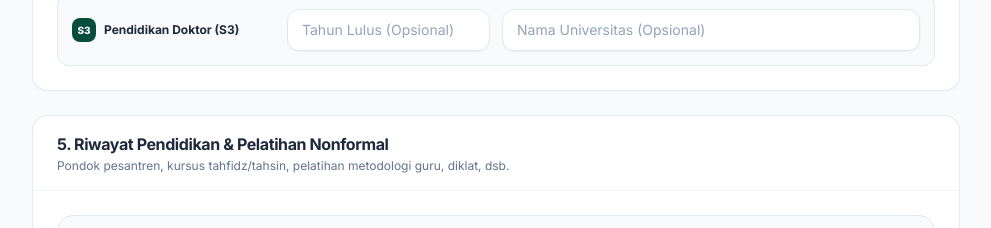
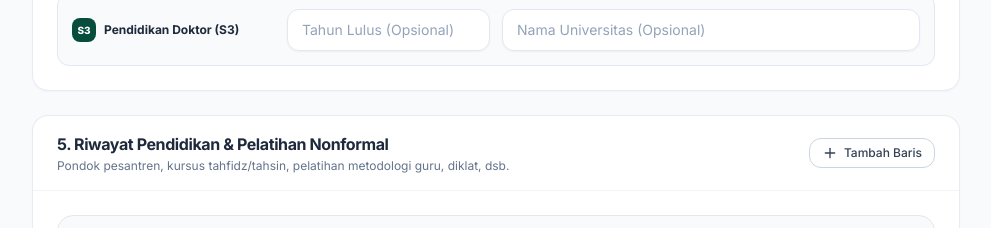
Before and after one commit to irsyammaulana3012-web/Kepegawaian, a React (Vite) app: page /employees/new in a window 1280 px wide. Shown: the part 2300-2528 px from the top of the page, without its empty margins (288-1279 px from the left). Built offline with nearby package versions, Linux system fonts and the light colour scheme; no server answers.

Commit message:
Fix build errors for Vercel deployment

```diff
--- a/src/pages/employees/EmployeeDetail.tsx
+++ b/src/pages/employees/EmployeeDetail.tsx
@@ -20,7 +20,8 @@ import {
   Sparkles,
   ShieldCheck,
   CheckCircle2,
-  Printer
+  Printer,
+  CreditCard
 } from 'lucide-react';
 import { Employee } from '../../types';
 import { employeeService } from '../../services/employeeService';
--- a/src/pages/employees/EmployeeEducationTab.tsx
+++ b/src/pages/employees/EmployeeEducationTab.tsx
@@ -1,3 +1,5 @@
+import React, { useState, useEffect } from 'react';
+import { GraduationCap, BookOpen, Plus, Edit2, Trash2 } from 'lucide-react';
 import { Employee, EmployeeEducation } from '../../types';
 import { educationService } from '../../services/educationService';
 import { employeeService } from '../../services/employeeService';
--- a/src/pages/employees/EmployeeForm.tsx
+++ b/src/pages/employees/EmployeeForm.tsx
@@ -878,7 +878,7 @@ export const EmployeeForm: React.FC = () => {
       <Card
         title="5. Riwayat Pendidikan & Pelatihan Nonformal"
         subtitle="Pondok pesantren, kursus tahfidz/tahsin, pelatihan metodologi guru, diklat, dsb."
-        headerAction={
+        action={
           <Button
             type="button"
             variant="outline"
```
